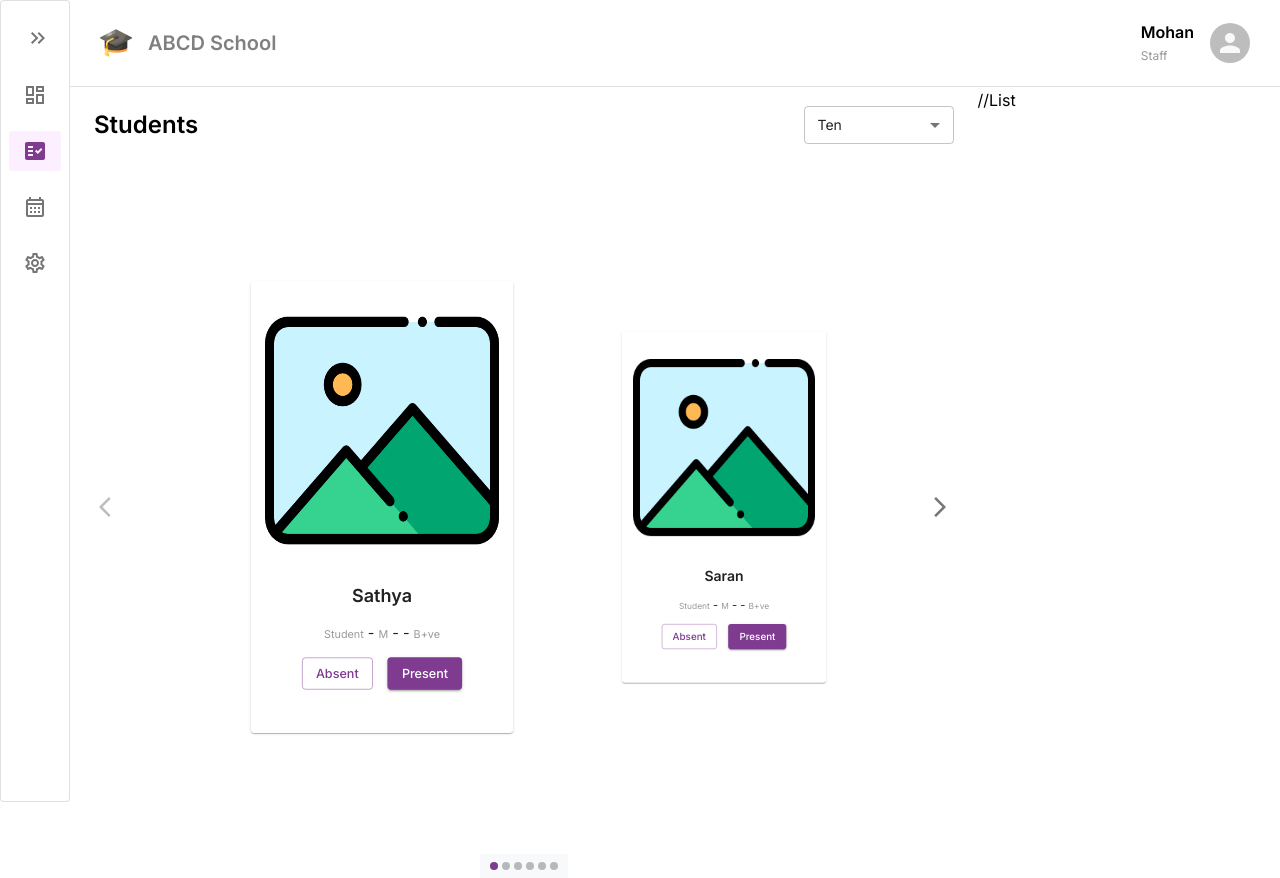
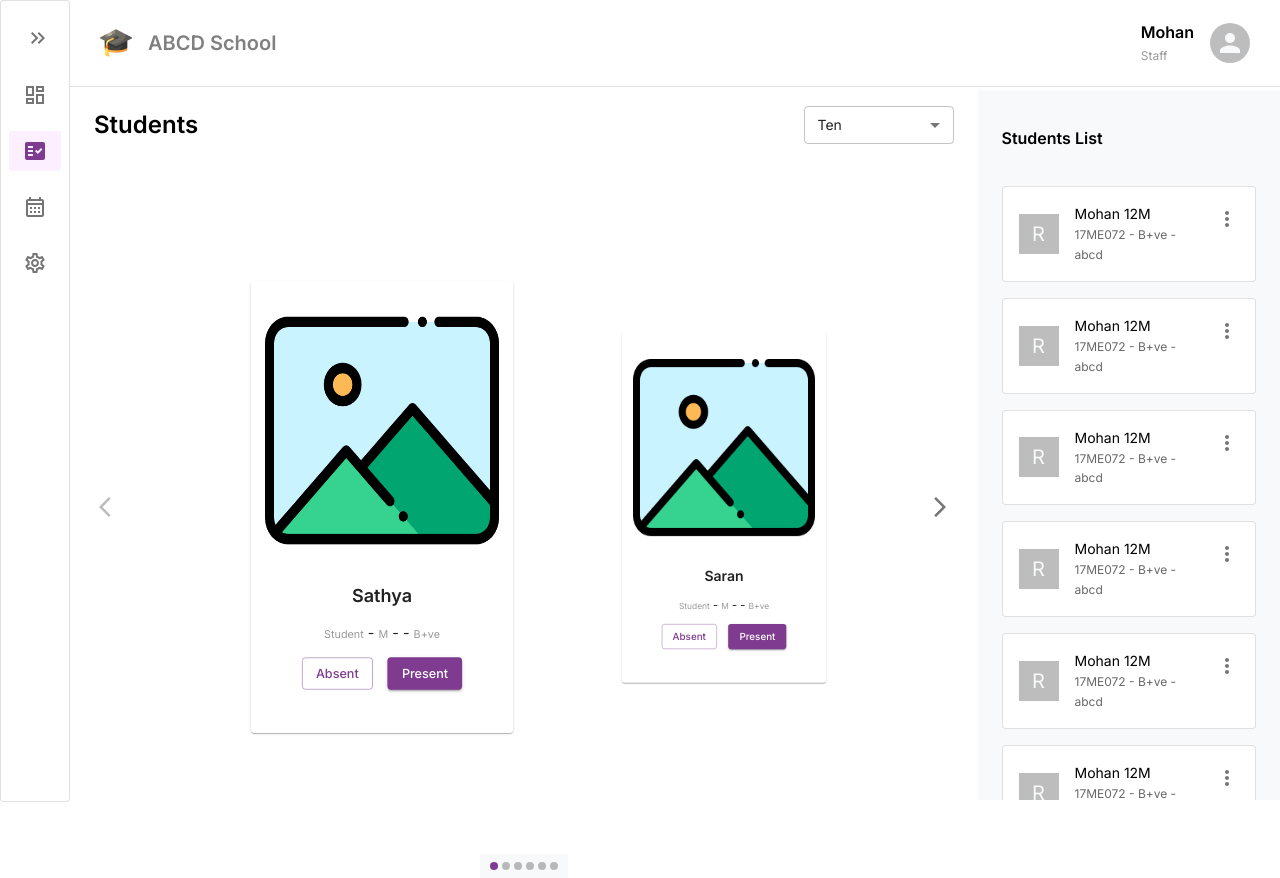
Before and after one commit to Mohan11061999/schooladministor, a Next.js app: page /home/attendance in a window 1280 px wide. Built offline with nearby package versions, Linux system fonts and the light colour scheme.

Commit message:
addition of student list  in attedance

```diff
--- a/src/app/home/attendance/layout.js
+++ b/src/app/home/attendance/layout.js
@@ -1,14 +1,17 @@
-import { Grid } from '@mui/material'
+import { Hidden } from '@mui/material'
 import React from 'react'
+import StudList from './studList'
 
 export default function AttendanceLayout({ children }) {
     return (
-        <div style={{ display: "grid", gridTemplateColumns: "3fr 1fr", gridTemplateAreas: '"main list"', height: "100%" }} >
+        <div style={{ display: "grid", gridTemplateColumns: "3fr 1fr", gridTemplateAreas: '"main list"', height: `calc(100vh - 85.9px)` }} >
             <div style={{ gridArea: "main" }}>
                 {children}
             </div>
             <div style={{ gridArea: "list" }}>
-                //List
+                <Hidden mdDown >
+                    <StudList />
+                </Hidden>
             </div>
         </div>
     )
--- a/src/app/home/attendance/page.js
+++ b/src/app/home/attendance/page.js
@@ -5,7 +5,7 @@ import StudCarosel from './studCarosel'
 
 const Attendance = () => {
     return (
-        <div style={{ height: '90vh' }}>
+        <div style={{ height: `calc(100vh - 85.9px)` }}>
             <StudCarosel />
         </div>
     )
--- a/src/app/home/attendance/studCard.js
+++ b/src/app/home/attendance/studCard.js
@@ -3,7 +3,7 @@ import { Button, Card, Grid, Typography } from '@mui/material'
 import Image from 'next/image'
 import React from 'react'
 
-const StudCard = ({ name, rollNo, age, Gender, email, BloodGroup, address }) => {
+const StudCard = ({ name, rollNo, age, Gender, email, BloodGroup, address, handleNext }) => {
     return (
         <Card  >
             <Grid container direction={"column"} justifyContent={"center"} alignItems={"center"} gap={2} px={2} py={2} >
@@ -21,14 +21,14 @@ const StudCard = ({ name, rollNo, age, Gender, email, BloodGroup, address }) =>
                 </Grid>
                 <Grid item container justifyContent={"center"} gap={2} >
                     <Button variant='outlined'   >Absent</Button>
-                    <Button variant='contained'>Present</Button>
+                    <Button variant='contained'  >Present</Button>
                 </Grid>
                 <Grid item >
                 </Grid>
                 <Grid item >
                 </Grid>
             </Grid>
-        </Card>
+        </Card >
     )
 }
 
--- a/src/app/home/attendance/studCarosel.js
+++ b/src/app/home/attendance/studCarosel.js
@@ -3,7 +3,7 @@ import React from 'react'
 import { useTheme } from '@mui/material/styles';
 import MobileStepper from '@mui/material/MobileStepper';
 import StudCard from './studCard';
-import { Grid, IconButton, MenuItem, Select, Typography } from '@mui/material';
+import { Grid, Hidden, IconButton, MenuItem, Select, Typography } from '@mui/material';
 import { motion } from 'framer-motion';
 import ArrowBackIosIcon from '@mui/icons-material/ArrowBackIos';
 import ArrowForwardIosIcon from '@mui/icons-material/ArrowForwardIos';
@@ -67,17 +67,21 @@ const StudCarosel = () => {
                     </Select>
                 </Grid>
             </Grid>
-            <Grid item container gap={2} justifyContent={"space-around"} alignItems={"center"}>
+            <Grid item container gap={2} justifyContent={"space-around"} alignItems={"center"} overflow={"hidden"} >
                 <IconButton onClick={handleBack} disabled={activeStep === 0} size='large'  ><ArrowBackIosIcon /></IconButton>
+                <Hidden lgDown >
                     <motion.div initial={{ scale: 0.7 }}  >
                         {steps[activeStep - 1]?.label ? <StudCard name={steps[activeStep - 1].label} /> : <></>}
                     </motion.div>
-                <motion.div initial={{ scale: 0.9 }} whileTap={{ translateX: -100 }}  >
-                    <StudCard name={steps[activeStep].label} />
+                </Hidden>
+                <motion.div initial={{ scale: 0.9 }}  >
+                    <StudCard name={steps[activeStep].label} handleNext={handleNext} />
                 </motion.div>
+                <Hidden lgDown >
                     <motion.div initial={{ scale: 0.7 }} >
                         {steps[activeStep + 1]?.label ? <StudCard name={steps[activeStep + 1].label} /> : <></>}
                     </motion.div>
+                </Hidden>
                 <IconButton onClick={handleNext} disabled={activeStep === maxSteps - 1} ><ArrowForwardIosIcon /></IconButton>
             </Grid>
             <Grid item container justifyContent={"center"} alignItems={"center"} >
--- /dev/null
+++ b/src/app/home/attendance/studHorizontalCard.js
@@ -0,0 +1,41 @@
+import { MoreVert } from '@mui/icons-material'
+import { Avatar, Card, CardHeader, Grid, IconButton, Paper, Typography } from '@mui/material'
+import React from 'react'
+
+const StudHorizontalCard = () => {
+    return (
+        // <Paper variant='outlined'>
+        //     <Grid container >
+        //         <Grid item container>
+        //             <Avatar variant='square' sx={{ width: 70, height: 70, marginRight: 1 }} />
+        //             <Grid item container>
+        //                 <Grid item> <Typography variant='h6' >Student Name</Typography></Grid>
+        //                 <Grid item> <Typography variant='h6' >12M</Typography></Grid>
+        //             </Grid>
+
+        //         </Grid>
+        //         <Grid item>
+
+        //         </Grid>
+        //     </Grid>
+        // </Paper>
+        <Card sx={{ maxWidth: 345 }} variant='outlined' >
+            <CardHeader
+                avatar={
+                    <Avatar variant='square' >
+                        R
+                    </Avatar>
+                }
+                action={
+                    <IconButton aria-label="settings">
+                        <MoreVert />
+                    </IconButton>
+                }
+                title={<Typography variant='h6' color={"black"} >Mohan 12M</Typography>}
+                subheader="17ME072 - B+ve - abcd"
+            />
+        </Card>
+    )
+}
+
+export default StudHorizontalCard
--- /dev/null
+++ b/src/app/home/attendance/studList.js
@@ -0,0 +1,57 @@
+'use client';
+import { Container, Grid, Typography } from '@mui/material'
+import React from 'react'
+import StudHorizontalCard from './studHorizontalCard'
+import { Theme } from '@/theme/theme'
+
+const StudList = () => {
+    return (
+        <Container style={{
+            height: `calc(100vh - 90px)`,
+            backgroundColor: Theme.palette.background.default,
+            overflow: "auto",
+        }} >
+            <Grid container gap={2} py={2} direction={"column"} style={{
+                // height: `calc(100vh - 90px)`,
+
+
+            }} >
+                <Grid item position={"sticky"} top={"0"} paddingY={"20px"} bgcolor={Theme.palette.background.default} zIndex={"88"} >
+                    <Typography variant='h5' >Students List</Typography>
+                </Grid>
+                <Grid item >
+                    <StudHorizontalCard />
+                </Grid>
+                <Grid item >
+                    <StudHorizontalCard />
+                </Grid>
+                <Grid item >
+                    <StudHorizontalCard />
+                </Grid>
+                <Grid item >
+                    <StudHorizontalCard />
+                </Grid>
+                <Grid item >
+                    <StudHorizontalCard />
+                </Grid>
+                <Grid item >
+                    <StudHorizontalCard />
+                </Grid>
+                <Grid item >
+                    <StudHorizontalCard />
+                </Grid>
+                <Grid item >
+                    <StudHorizontalCard />
+                </Grid>
+                <Grid item >
+                    <StudHorizontalCard />
+                </Grid>
+                <Grid item >
+                    <StudHorizontalCard />
+                </Grid>
+            </Grid>
+        </Container>
+    )
+}
+
+export default StudList
--- a/src/app/home/page.js
+++ /dev/null
@@ -1,5 +0,0 @@
-export default function Home() {
-  return (
-    <>page</>
-  );
-}
--- a/src/components/signin/signin.js
+++ b/src/components/signin/signin.js
@@ -1,5 +1,6 @@
 'use client';
 import { Button, FormControl, Grid, MenuItem, Paper, Select, TextField, Typography } from '@mui/material'
+import Link from 'next/link';
 import { useRouter } from 'next/navigation';
 import React from 'react'
 
@@ -32,7 +33,7 @@ const SignIn = () => {
                         <TextField size="small" fullWidth type="password" />
                     </Grid>
                     <Grid item container marginTop={2} >
-                        <Button variant="contained" fullWidth onClick={() => { router.push('/home') }}>Sign In</Button>
+                        <Button variant="contained" fullWidth onClick={() => { router.push('/home/dashboard') }}>Sign In</Button>
                     </Grid>
                 </Grid>
             </Paper>
```
Lines whose indentation alone changed are shown as unchanged.
